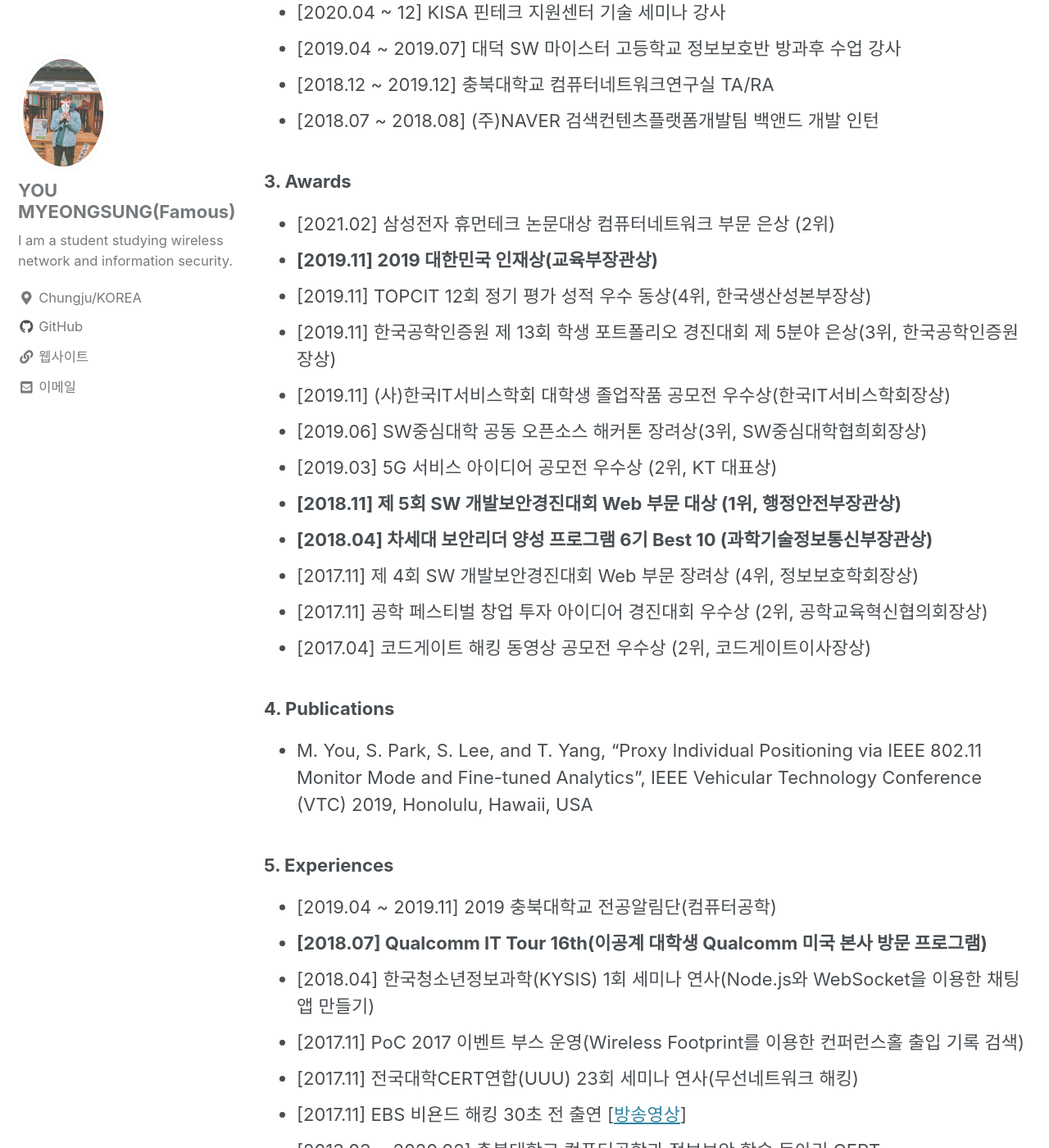
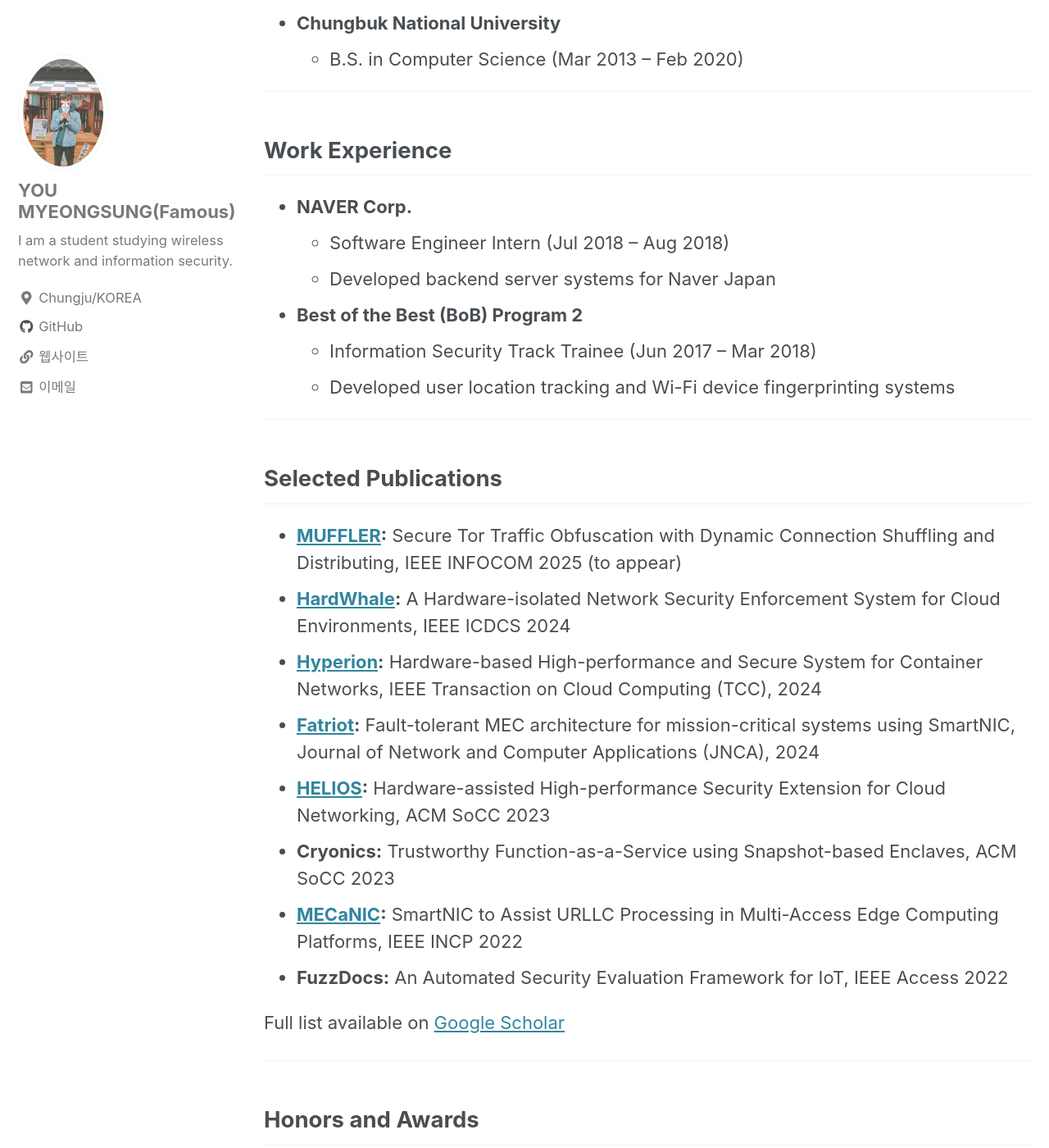
Before and after one commit to Famous7/famous7.github.io, a Jekyll site: the page built from _posts/2018-05-20-cv.md, in a window 1280 px wide and 1400 px high, scrolled down 1654 px. Shown: the whole window at 82% size. Built offline with Jekyll 4.4.1, drawn with Linux system fonts in a browser that asks for light colours; cached includes are drawn as plain includes; nearby versions of some CDN libraries; some of the changed text lies outside the part shown.

Commit message:
Update 2018-05-20-cv.md

```diff
--- a/_posts/2018-05-20-cv.md
+++ b/_posts/2018-05-20-cv.md
@@ -10,70 +10,88 @@ classes: wide
 permalink: /portfolio/
 
 ---
-### 0. About me
-  ![나](/img/프로필2.jpg)
+# Myoungsung You
 
-  - name: 유명성, MYEONGSUNG YOU
-  - email: barcel{at}naver.com
+![Profile](프로필2.jpg)
 
+- **Location:** Daejeon, Korea
+- **Contact:** +82-10-2716-5602
+- **Email:** famous77@kaist.ac.kr
+- **Google Scholar:** [Myoungsung You](https://scholar.google.com/citations?hl=ko&user=zfB3C4kAAAAJ)
+- **Homepage:** [Network and System Security Lab](https://nss.kaist.ac.kr)
 
-### 1. Education
-  - [2020 ~ ] KAIST Graduate School of Information Security
-  - [2020] 충북대학교 컴퓨터공학과 졸업
-  - [2017 ~ 2018] Best of the Best(차세대 보안리더 양성 프로그램) 6기 보안컨설팅 트랙
+---
 
+## Objective
+I am a researcher committed to pioneering advancements in cloud networking through the development of high-performance, secure, and intelligent networked systems. My research work centers on designing and optimizing programmable data plane architectures and kernel-level network stacks to achieve superior network performance. Additionally, I actively investigate security vulnerabilities in cloud-based networked systems and develop robust security mechanisms to ensure reliable and secure communications in dynamic cloud environments.
 
-### 2. Career
-  - [2020.04 ~ 12] KISA 핀테크 지원센터 기술 세미나 강사
-  - [2019.04 ~ 2019.07] 대덕 SW 마이스터 고등학교 정보보호반 방과후 수업 강사
-  - [2018.12 ~ 2019.12] 충북대학교 컴퓨터네트워크연구실 TA/RA
-  - [2018.07 ~ 2018.08] (주)NAVER 검색컨텐츠플랫폼개발팀 백앤드 개발 인턴
+---
 
+## Ongoing Projects
+- **AutoNF:** Automatic Generation of Network Functions for SmartNICs Using Multi-Agent LLM Framework
+- **RDNet:** RDMA-aware Container Network Interface for Cloud Environments (*under review IEEE TCC*)
+- **HardMesh:** Enabling High-performance Service Mesh Ingress Processing with SmartNICs (*under review ACM SIGCOMM 2025*)
 
-### 3. Awards
-  - [2021.02] 삼성전자 휴먼테크 논문대상 컴퓨터네트워크 부문 은상 (2위)
-  - **[2019.11] 2019 대한민국 인재상(교육부장관상)**
-  - [2019.11] TOPCIT 12회 정기 평가 성적 우수 동상(4위, 한국생산성본부장상)
-  - [2019.11] 한국공학인증원 제 13회 학생 포트폴리오 경진대회 제 5분야 은상(3위, 한국공학인증원장상)
-  - [2019.11] (사)한국IT서비스학회 대학생 졸업작품 공모전 우수상(한국IT서비스학회장상)
-  - [2019.06] SW중심대학 공동 오픈소스 해커톤 장려상(3위, SW중심대학협희회장상)
-  - [2019.03] 5G 서비스 아이디어 공모전 우수상 (2위, KT 대표상)
-  - **[2018.11] 제 5회 SW 개발보안경진대회 Web 부문 대상 (1위, 행정안전부장관상)**
-  - **[2018.04] 차세대 보안리더 양성 프로그램 6기 Best 10 (과학기술정보통신부장관상)**
-  - [2017.11] 제 4회 SW 개발보안경진대회 Web 부문 장려상 (4위, 정보보호학회장상)
-  - [2017.11] 공학 페스티벌 창업 투자 아이디어 경진대회 우수상 (2위, 공학교육혁신협의회장상)
-  - [2017.04] 코드게이트 해킹 동영상 공모전 우수상 (2위, 코드게이트이사장상)
+---
 
+## Education
+- **Korea Advanced Institute of Science and Technology (KAIST)**
+  - M.S. in Computer Science and Ph.D. in Electronic Engineering (Mar 2020 – Sep 2025)
+  - Network and System Security Lab 2 (Advisor: Prof. Seungwon Shin)
+  - Ph.D. Thesis: High-performance and Secure Cloud Network Data Plane Design and AI-based Automatic Implementation
 
-### 4. Publications
-  - M. You, S. Park, S. Lee, and T. Yang, “Proxy Individual Positioning via IEEE 802.11 Monitor Mode and Fine-tuned Analytics”, IEEE Vehicular Technology Conference (VTC) 2019, Honolulu, Hawaii, USA
+- **Chungbuk National University**
+  - B.S. in Computer Science (Mar 2013 – Feb 2020)
 
+---
 
-### 5. Experiences
-  - [2019.04 ~ 2019.11] 2019 충북대학교 전공알림단(컴퓨터공학)
-  - **[2018.07] Qualcomm IT Tour 16th(이공계 대학생 Qualcomm 미국 본사 방문 프로그램)**
-  - [2018.04] 한국청소년정보과학(KYSIS) 1회 세미나 연사(Node.js와 WebSocket을 이용한 채팅앱 만들기)
-  - [2017.11] PoC 2017 이벤트 부스 운영(Wireless Footprint를 이용한 컨퍼런스홀 출입 기록 검색)
-  - [2017.11] 전국대학CERT연합(UUU) 23회 세미나 연사(무선네트워크 해킹)
-  - [2017.11] EBS 비욘드 해킹 30초 전 출연 [[방송영상](https://youtu.be/6EH6bZhaUiU?t=1499)]
-  - [2013.03 ~ 2020.02] 충북대학교 컴퓨터공학과 정보보안 학술 동아리 CERT
+## Work Experience
+- **NAVER Corp.**
+  - Software Engineer Intern (Jul 2018 – Aug 2018)
+  - Developed backend server systems for Naver Japan
 
+- **Best of the Best (BoB) Program 2**
+  - Information Security Track Trainee (Jun 2017 – Mar 2018)
+  - Developed user location tracking and Wi-Fi device fingerprinting systems
 
-### 6. Project
-  - [2019.04 ~ 2019.12] 공공 ICT 트랙 프로젝트, AI기술을 활용한 한국형 딸기 스마트팜
-  - [2018.04 ~ 2018.11] 한이음 멘토링 프로젝트, 청주버스 챗봇 [[동작영상](https://www.youtube.com/watch?v=Aj3q7wahONU)]
-  - [2017.09 ~ 2017.12] BoB 프로젝트, 802.11 Monitor mode tools [[Wireless Footprint 영상](https://www.youtube.com/watch?v=RZrJAW5xc8o)]
-  - [2017.04 ~ 2017.11] 한이음 멘토링 프로젝트, 빅데이터 분석 기술을 사용한 로그분석 [[동작영상](https://www.youtube.com/watch?v=zdMtmL-eGdA)]
+---
 
+## Selected Publications
+- **[MUFFLER](https://infocom2025.ieee-infocom.org/program/accepted-paper-list-main-conference):** Secure Tor Traffic Obfuscation with Dynamic Connection Shuffling and Distributing, IEEE INFOCOM 2025 (to appear)
+- **[HardWhale](https://ieeexplore.ieee.org/abstract/document/10630989):** A Hardware-isolated Network Security Enforcement System for Cloud Environments, IEEE ICDCS 2024
+- **[Hyperion](https://ieeexplore.ieee.org/abstract/document/10630989):** Hardware-based High-performance and Secure System for Container Networks, IEEE Transaction on Cloud Computing (TCC), 2024
+- **[Fatriot](https://www.sciencedirect.com/science/article/abs/pii/S1084804524001553):** Fault-tolerant MEC architecture for mission-critical systems using SmartNIC, Journal of Network and Computer Applications (JNCA), 2024
+- **[HELIOS](https://dl.acm.org/doi/abs/10.1145/3620678.3624786):** Hardware-assisted High-performance Security Extension for Cloud Networking, ACM SoCC 2023
+- **Cryonics:** Trustworthy Function-as-a-Service using Snapshot-based Enclaves, ACM SoCC 2023
+- **[MECaNIC](https://ieeexplore.ieee.org/abstract/document/9895405):** SmartNIC to Assist URLLC Processing in Multi-Access Edge Computing Platforms, IEEE INCP 2022
+- **FuzzDocs:** An Automated Security Evaluation Framework for IoT, IEEE Access 2022
 
-### 7. Certificates
-  - [2016.12] 정보보안산업기사
+Full list available on [Google Scholar](https://scholar.google.com/citations?hl=ko&user=zfB3C4kAAAAJ)
 
+---
 
-### 8. Interests
-  - Information Security
-  - Software Defined Networking
-  - Container security
-  - FPGA
-  - Data center networking
-  - AI
+## Honors and Awards
+- 4th Prize, 2024 Cybersecurity Paper Competition
+- 1st Prize, 2023 Cybersecurity Paper Competition
+- 4th Prize, 2023 Human Tech Paper Awards
+- 3rd Prize, 2022 Cybersecurity Paper Competition
+- 1st Prize, 2021 Cybersecurity Paper Competition
+- 5th Prize, 2021 Cybersecurity Paper Competition
+- 3rd Prize, 2021 Human Tech Paper Awards
+- Talent Award Korea (2019)
+- 1st Prize, Software Secure Coding Competition (2018)
+- Best 10 Award, Best of the Best (BoB) Program (2018)
+
+---
+
+## Technologies
+- **Programming Languages:** C/C++, P4, eBPF, Verilog, Python
+- **Frameworks:** NVIDIA DOCA SDK, Netronome P4C SDK, DPDK, eBPF/XDP, Libverbs
+
+---
+
+## Interests
+- Cloud Computing
+- Programmable Data Plane
+- Network Security
+- AI-based Networking Systems
```
